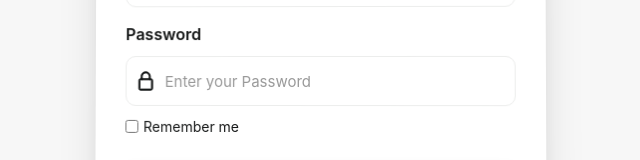
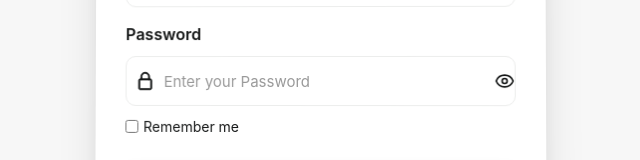
Before and after one commit to nirgranthi/Authentication, a Next.js app: page /signup in a window 1280 px wide. Shown: the part 345-505 px from the top of the page, without its empty margins (320-960 px from the left). Built offline with nearby package versions, Linux system fonts and the light colour scheme.

Commit message:
added eye svg to peek password

```diff
--- a/app/login/page.tsx
+++ b/app/login/page.tsx
@@ -1,12 +1,13 @@
 'use client'
 
 import { ChangeEvent, SubmitEvent, useState } from 'react'
-import { AppleSvg, EmailSvg, GoogleSvg, PasswordSvg, MoonSvg, SunSvg } from '../styles/Svgs'
+import { AppleSvg, EmailSvg, GoogleSvg, PasswordSvg, MoonSvg, SunSvg, EyeSvg, EyeOffSvg } from '../styles/Svgs'
 import { StyledWrapper } from '../styles/LoginCSS'
 import { isEmail } from '../scripts/isEmail'
 
 export default function Login() {
   const [isDarkMode, setIsDarkMode] = useState(false);
+  const [showPassword, setShowPassword] = useState(false);
 
   const [userdata, setUserdata] = useState({
     username: '',
@@ -57,8 +58,11 @@ export default function Login() {
           </div>
           <div className="inputForm">
             <PasswordSvg />
-            <input placeholder="Enter your Password" className="input" type="password" required
+            <input placeholder="Enter your Password" className="input" type={showPassword ? "text" : "password"} required
               value={userdata.password} onChange={(e) => setUserdata({ ...userdata, password: e.target.value })} />
+            <span style={{ cursor: 'pointer', display: 'flex', alignItems: 'center' }} onClick={() => setShowPassword(!showPassword)}>
+              {showPassword ? <EyeOffSvg /> : <EyeSvg />}
+            </span>
           </div>
 
           <div className="flexRow">
--- a/app/signup/page.tsx
+++ b/app/signup/page.tsx
@@ -1,11 +1,12 @@
 'use client'
 
 import { useState, ChangeEvent, SubmitEvent } from 'react'
-import { AppleSvg, EmailSvg, GoogleSvg, PasswordSvg, MoonSvg, SunSvg, UsernameSvg } from '../styles/Svgs'
+import { AppleSvg, EmailSvg, GoogleSvg, PasswordSvg, MoonSvg, SunSvg, UsernameSvg, EyeSvg, EyeOffSvg } from '../styles/Svgs'
 import { StyledWrapper } from '../styles/LoginCSS'
 
 export default function Signup() {
     const [isDarkMode, setIsDarkMode] = useState(false);
+    const [showPassword, setShowPassword] = useState(false);
 
     const [userdata, setUserdata] = useState({
         email: '',
@@ -62,7 +63,10 @@ export default function Signup() {
                     <div className="inputForm">
                         <PasswordSvg />
                         <input name="password" value={userdata.password} onChange={handleChange}
-                            placeholder="Enter your Password" className="input" type="password" required />
+                            placeholder="Enter your Password" className="input" type={showPassword ? "text" : "password"} required />
+                        <span style={{ cursor: 'pointer', display: 'flex', alignItems: 'center' }} onClick={() => setShowPassword(!showPassword)}>
+                            {showPassword ? <EyeOffSvg /> : <EyeSvg />}
+                        </span>
                     </div>
 
                     <div className="flexRow">
--- a/app/styles/Svgs.jsx
+++ b/app/styles/Svgs.jsx
@@ -117,3 +117,16 @@ export const SunSvg = () => (
         <line x1="18.36" y1="5.64" x2="19.78" y2="4.22"></line>
     </svg>
 )
+
+export const EyeSvg = () => (
+    <svg xmlns="http://www.w3.org/2000/svg" width="20" height="20" viewBox="0 0 24 24" fill="none" stroke="currentColor" strokeWidth="2" strokeLinecap="round" strokeLinejoin="round" className="lucide lucide-eye">
+        <path d="M2.062 12.348a1 1 0 0 1 0-.696 10.75 10.75 0 0 1 19.876 0 1 1 0 0 1 0 .696 10.75 10.75 0 0 1-19.876 0"/>
+        <circle cx="12" cy="12" r="3"/>
+    </svg>
+)
+
+export const EyeOffSvg = () => (
+    <svg xmlns="http://www.w3.org/2000/svg" width="20" height="20" viewBox="0 0 24 24" fill="none" stroke="currentColor" strokeWidth="2" strokeLinecap="round" strokeLinejoin="round" className="lucide lucide-eye-off">
+        <path d="M10.733 5.076a10.744 10.744 0 0 1 11.205 6.579 1 1 0 0 1 0 .696 10.777 10.777 0 0 1-1.4 2.246M14.02 14.02a3 3 0 0 1-4.242-4.242M1.73 1.73l20.54 20.54M2.062 12.348a1 1 0 0 0 0 .696 10.75 10.75 0 0 0 15.655 4.908"/>
+    </svg>
+)
```
